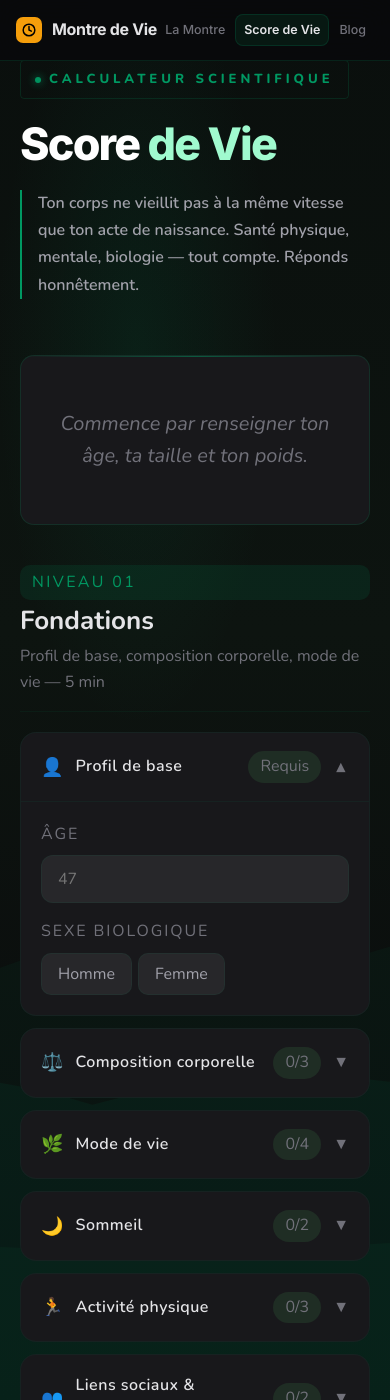
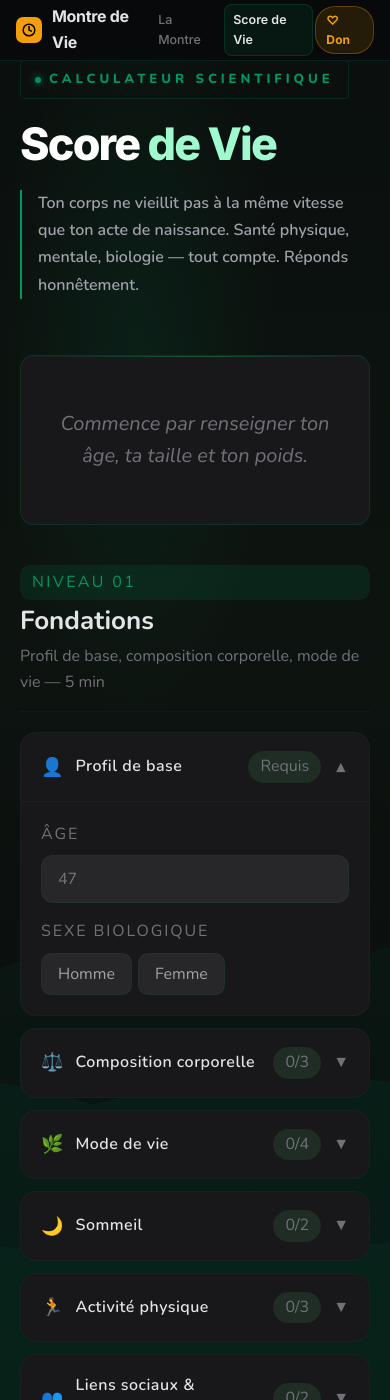
Before and after one commit to SebRunNature/memento-mori, a Jekyll site: the page score/index.html, which Jekyll copies as it is, in a window 390 px wide and 1400 px high. Built offline with Jekyll 4.4.1, drawn with Linux system fonts in a browser that asks for light colours; some of the changed text lies outside the part shown.

Commit message:
Update index.html

```diff
--- a/score/index.html
+++ b/score/index.html
@@ -121,10 +121,22 @@
   border: 1px solid rgba(0,152,98,.2); font-weight: 600;
 }
 .nav-link-score:hover { background: rgba(0,152,98,.18); color: #fff; }
+.nav-link-don {
+  display: inline-flex; align-items: center; gap: 5px;
+  background: rgba(245,158,11,.12); color: var(--amber);
+  border: 1px solid rgba(245,158,11,.3); font-size: .82rem; font-weight: 700;
+  padding: 5px 12px; border-radius: 20px; text-decoration: none;
+  letter-spacing: .01em; transition: all .2s;
+}
+.nav-link-don:hover {
+  background: rgba(245,158,11,.22); border-color: rgba(245,158,11,.55);
+  color: var(--amber-lt); transform: translateY(-1px);
+}
 @media (max-width: 600px) {
   .site-nav-inner { padding: 0 16px; }
   .nav-link { font-size: .78rem; padding: 5px 8px; }
-  .nav-link[href="/apropos/"] { display: none; }
+  .nav-link[href="/blog/"] { display: none; }
+  .nav-link-don { font-size: .75rem; padding: 4px 10px; }
 }
 
 /* ─── HERO ─── */
@@ -1001,6 +1013,8 @@
   padding: 36px 24px;
   text-align: center;
   font-family: 'Inter', system-ui, sans-serif;
+  position: relative;
+  z-index: 2;
 }
 .site-footer-inner { max-width: 1024px; margin: 0 auto; }
 .footer-links {
@@ -1020,6 +1034,15 @@
 }
 .footer-copy a { color: var(--dim); text-decoration: none; }
 .footer-copy a:hover { color: var(--muted); }
+.footer-link-don {
+  display: inline-flex; align-items: center; gap: 5px;
+  background: rgba(245,158,11,.08); color: var(--amber-lt);
+  border: 1px solid rgba(245,158,11,.2); font-size: .82rem; font-weight: 700;
+  padding: 4px 12px; border-radius: 20px; text-decoration: none; transition: all .2s;
+}
+.footer-link-don:hover {
+  background: rgba(245,158,11,.16); border-color: rgba(245,158,11,.4); color: #fff;
+}
 
 @media (max-width: 600px) {
   .result-hero { padding: 32px 20px; }
@@ -1050,7 +1073,7 @@
         <a href="/montre/"  class="nav-link">La Montre</a>
         <a href="/score/"   class="nav-link nav-link-score active">Score de Vie</a>
         <a href="/blog/"    class="nav-link">Blog</a>
-        <a href="/apropos/" class="nav-link">À propos</a>
+        <a href="/don/"     class="nav-link-don">♡ Don</a>
       </div>
     </div>
   </nav>
@@ -3143,6 +3166,10 @@
       <span class="footer-sep">·</span>
       <a class="footer-link" href="/blog/">Blog</a>
       <span class="footer-sep">·</span>
+      <a class="footer-link" href="/faq/">FAQ</a>
+      <span class="footer-sep">·</span>
+      <a class="footer-link-don" href="/don/">♡ Soutenir le projet</a>
+      <span class="footer-sep">·</span>
       <a class="footer-link" href="/apropos/">À propos</a>
     </div>
     <p class="footer-copy">
```
